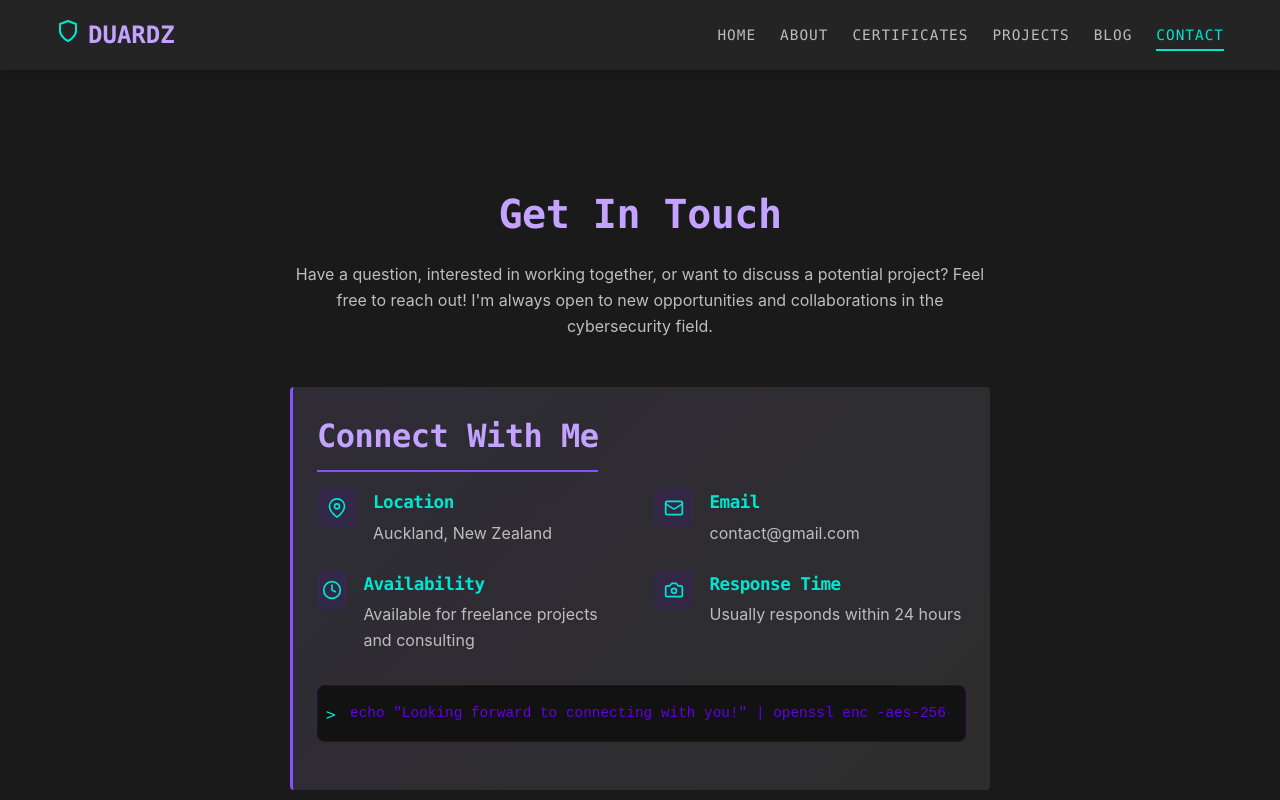
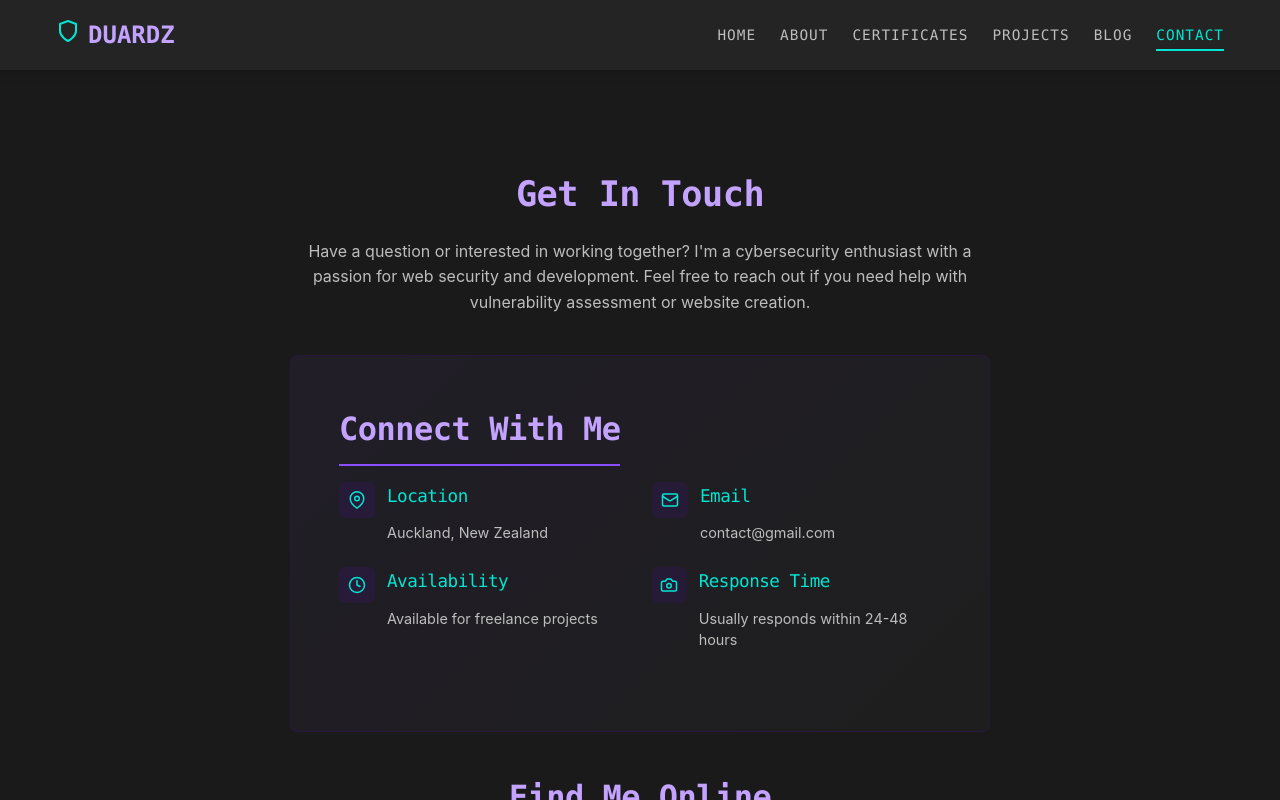
Before and after one commit to Duardz/Duardz, a SvelteKit app: page /contact in a window 1280 px wide. Built offline with nearby package versions, Linux system fonts and the light colour scheme.

Commit message:
Change content on contact page

```diff
--- a/src/routes/contact/+page.svelte
+++ b/src/routes/contact/+page.svelte
@@ -2,7 +2,7 @@
 <script>
   import { onMount } from 'svelte';
 
-  // Social media profiles data
+  // Social media profiles data - simplified
   const socialProfiles = [
     {
       name: "LinkedIn",
@@ -21,36 +21,18 @@
       icon: "twitter",
       url: "https://twitter.com/username",
       color: "#1DA1F2"
-    },
-    {
-      name: "Medium",
-      icon: "medium",
-      url: "https://medium.com/@username",
-      color: "#00AB6C"
-    },
-    {
-      name: "Stack Overflow",
-      icon: "stack-overflow",
-      url: "https://stackoverflow.com/users/12345/username",
-      color: "#F48024"
-    },
-    {
-      name: "Discord",
-      icon: "message-circle",
-      url: "https://discord.gg/username",
-      color: "#5865F2"
     }
   ];
 
-  // Contact info
+  // Contact info - simplified
   const contactInfo = {
     location: "Auckland, New Zealand",
     email: "contact@gmail.com",
-    availability: "Available for freelance projects and consulting",
-    response: "Usually responds within 24 hours"
+    availability: "Available for freelance projects",
+    response: "Usually responds within 24-48 hours"
   };
 
-  // Matrix canvas animation
+  // Matrix canvas animation (simplified)
   // @ts-ignore
   let canvas;
 
@@ -62,7 +44,7 @@
       canvas.height = canvas.clientHeight;
 
       const characters = "01".split("");
-      const fontSize = 14;
+      const fontSize = 12;
       const columns = canvas.width / fontSize;
 
       // @ts-ignore
@@ -116,12 +98,12 @@
     <div style="position: relative;">
       <canvas
         bind:this={canvas}
-        style="position: absolute; top: 0; left: 0; width: 100%; height: 100%; z-index: -1; opacity: 0.3;"
+        style="position: absolute; top: 0; left: 0; width: 100%; height: 100%; z-index: -1; opacity: 0.2;"
       ></canvas>
 
-      <div style="position: relative; z-index: 1; padding: 3rem 0;">
+      <div style="position: relative; z-index: 1; padding: 2rem 0;">
         <h1 class="main-heading">Get In Touch</h1>
-        <p class="intro-text">Have a question, interested in working together, or want to discuss a potential project? Feel free to reach out! I'm always open to new opportunities and collaborations in the cybersecurity field.</p>
+        <p class="intro-text">Have a question or interested in working together? I'm a cybersecurity enthusiast with a passion for web security and development. Feel free to reach out if you need help with vulnerability assessment or website creation.</p>
 
         <div class="content-layout">
           <!-- Contact Information -->
@@ -132,7 +114,7 @@
               <div class="contact-info">
                 <div class="contact-item">
                   <span class="contact-icon">
-                    <svg xmlns="http://www.w3.org/2000/svg" width="20" height="20" viewBox="0 0 24 24" fill="none" stroke="currentColor" stroke-width="2" stroke-linecap="round" stroke-linejoin="round">
+                    <svg xmlns="http://www.w3.org/2000/svg" width="18" height="18" viewBox="0 0 24 24" fill="none" stroke="currentColor" stroke-width="2" stroke-linecap="round" stroke-linejoin="round">
                       <path d="M21 10c0 7-9 13-9 13s-9-6-9-13a9 9 0 0 1 18 0z"></path>
                       <circle cx="12" cy="10" r="3"></circle>
                     </svg>
@@ -145,7 +127,7 @@
 
                 <div class="contact-item">
                   <span class="contact-icon">
-                    <svg xmlns="http://www.w3.org/2000/svg" width="20" height="20" viewBox="0 0 24 24" fill="none" stroke="currentColor" stroke-width="2" stroke-linecap="round" stroke-linejoin="round">
+                    <svg xmlns="http://www.w3.org/2000/svg" width="18" height="18" viewBox="0 0 24 24" fill="none" stroke="currentColor" stroke-width="2" stroke-linecap="round" stroke-linejoin="round">
                       <rect x="2" y="4" width="20" height="16" rx="2"></rect>
                       <path d="M22 7l-8.97 5.7a1.94 1.94 0 01-2.06 0L2 7"></path>
                     </svg>
@@ -158,7 +140,7 @@
 
                 <div class="contact-item">
                   <span class="contact-icon">
-                    <svg xmlns="http://www.w3.org/2000/svg" width="20" height="20" viewBox="0 0 24 24" fill="none" stroke="currentColor" stroke-width="2" stroke-linecap="round" stroke-linejoin="round">
+                    <svg xmlns="http://www.w3.org/2000/svg" width="18" height="18" viewBox="0 0 24 24" fill="none" stroke="currentColor" stroke-width="2" stroke-linecap="round" stroke-linejoin="round">
                       <path d="M12 22a10 10 0 1 0 0-20 10 10 0 0 0 0 20z"></path>
                       <path d="M12 6v6l4 2"></path>
                     </svg>
@@ -171,7 +153,7 @@
 
                 <div class="contact-item">
                   <span class="contact-icon">
-                    <svg xmlns="http://www.w3.org/2000/svg" width="20" height="20" viewBox="0 0 24 24" fill="none" stroke="currentColor" stroke-width="2" stroke-linecap="round" stroke-linejoin="round">
+                    <svg xmlns="http://www.w3.org/2000/svg" width="18" height="18" viewBox="0 0 24 24" fill="none" stroke="currentColor" stroke-width="2" stroke-linecap="round" stroke-linejoin="round">
                       <path d="M14.5 4h-5L7 7H4a2 2 0 0 0-2 2v9a2 2 0 0 0 2 2h16a2 2 0 0 0 2-2V9a2 2 0 0 0-2-2h-3l-2.5-3z"></path>
                       <circle cx="12" cy="13" r="3"></circle>
                     </svg>
@@ -182,16 +164,10 @@
                   </div>
                 </div>
               </div>
-
-              <div class="cyber-terminal" style="margin-top: 2rem;">
-                <div class="cyber-terminal-content">
-                  echo "Looking forward to connecting with you!" | openssl enc -aes-256-cbc -base64
-                </div>
-              </div>
             </div>
           </div>
 
-          <!-- Social Profiles Section -->
+          <!-- Social Profiles Section - Simplified -->
           <div class="social-section">
             <h2>Find Me Online</h2>
             <div class="social-grid">
@@ -199,38 +175,18 @@
                 <a href={profile.url} target="_blank" rel="noopener noreferrer" class="social-card">
                   <span class="social-card-icon" style={`color: ${profile.color};`}>
                     {#if profile.icon === 'linkedin'}
-                      <svg xmlns="http://www.w3.org/2000/svg" width="32" height="32" viewBox="0 0 24 24" fill="none" stroke="currentColor" stroke-width="2" stroke-linecap="round" stroke-linejoin="round">
+                      <svg xmlns="http://www.w3.org/2000/svg" width="28" height="28" viewBox="0 0 24 24" fill="none" stroke="currentColor" stroke-width="2" stroke-linecap="round" stroke-linejoin="round">
                         <path d="M16 8a6 6 0 0 1 6 6v7h-4v-7a2 2 0 0 0-2-2 2 2 0 0 0-2 2v7h-4v-7a6 6 0 0 1 6-6z"></path>
                         <rect x="2" y="9" width="4" height="12"></rect>
                         <circle cx="4" cy="4" r="2"></circle>
                       </svg>
                     {:else if profile.icon === 'github'}
-                      <svg xmlns="http://www.w3.org/2000/svg" width="32" height="32" viewBox="0 0 24 24" fill="none" stroke="currentColor" stroke-width="2" stroke-linecap="round" stroke-linejoin="round">
+                      <svg xmlns="http://www.w3.org/2000/svg" width="28" height="28" viewBox="0 0 24 24" fill="none" stroke="currentColor" stroke-width="2" stroke-linecap="round" stroke-linejoin="round">
                         <path d="M9 19c-5 1.5-5-2.5-7-3m14 6v-3.87a3.37 3.37 0 0 0-.94-2.61c3.14-.35 6.44-1.54 6.44-7A5.44 5.44 0 0 0 20 4.77 5.07 5.07 0 0 0 19.91 1S18.73.65 16 2.48a13.38 13.38 0 0 0-7 0C6.27.65 5.09 1 5.09 1A5.07 5.07 0 0 0 5 4.77a5.44 5.44 0 0 0-1.5 3.78c0 5.42 3.3 6.61 6.44 7A3.37 3.37 0 0 0 9 18.13V22"></path>
                       </svg>
                     {:else if profile.icon === 'twitter'}
-                      <svg xmlns="http://www.w3.org/2000/svg" width="32" height="32" viewBox="0 0 24 24" fill="none" stroke="currentColor" stroke-width="2" stroke-linecap="round" stroke-linejoin="round">
+                      <svg xmlns="http://www.w3.org/2000/svg" width="28" height="28" viewBox="0 0 24 24" fill="none" stroke="currentColor" stroke-width="2" stroke-linecap="round" stroke-linejoin="round">
                         <path d="M23 3a10.9 10.9 0 0 1-3.14 1.53 4.48 4.48 0 0 0-7.86 3v1A10.66 10.66 0 0 1 3 4s-4 9 5 13a11.64 11.64 0 0 1-7 2c9 5 20 0 20-11.5a4.5 4.5 0 0 0-.08-.83A7.72 7.72 0 0 0 23 3z"></path>
-                      </svg>
-                    {:else if profile.icon === 'medium'}
-                      <svg xmlns="http://www.w3.org/2000/svg" width="32" height="32" viewBox="0 0 24 24" fill="none" stroke="currentColor" stroke-width="2" stroke-linecap="round" stroke-linejoin="round">
-                        <rect x="3" y="3" width="18" height="18" rx="2" ry="2"></rect>
-                        <path d="M8 10.5h8"></path>
-                        <path d="M8 14.5h8"></path>
-                        <path d="M8 6.5h8"></path>
-                      </svg>
-                    {:else if profile.icon === 'stack-overflow'}
-                      <svg xmlns="http://www.w3.org/2000/svg" width="32" height="32" viewBox="0 0 24 24" fill="none" stroke="currentColor" stroke-width="2" stroke-linecap="round" stroke-linejoin="round">
-                        <path d="M18 20.002V15.002H20V22.002H3V15.002H5V20.002H18Z"></path>
-                        <path d="M7.5 14.8L16.8 17.2L17.4 15.3L8.1 12.9L7.5 14.8Z" fill="currentColor" stroke="none"></path>
-                        <path d="M8.4 11.2L16.9 16.2L18 14.6L9.5 9.60001L8.4 11.2Z" fill="currentColor" stroke="none"></path>
-                        <path d="M10.4 8.00001L17.1 15.2L18.5 13.9L11.8 6.70001L10.4 8.00001Z" fill="currentColor" stroke="none"></path>
-                        <path d="M13.2 5.19999L17.9 14.4L19.6 13.5L14.9 4.29999L13.2 5.19999Z" fill="currentColor" stroke="none"></path>
-                        <path d="M16.4 3.10001L18.8 13.1L20.7 12.7L18.3 2.70001L16.4 3.10001Z" fill="currentColor" stroke="none"></path>
-                      </svg>
-                    {:else if profile.icon === 'message-circle'}
-                      <svg xmlns="http://www.w3.org/2000/svg" width="32" height="32" viewBox="0 0 24 24" fill="none" stroke="currentColor" stroke-width="2" stroke-linecap="round" stroke-linejoin="round">
-                        <path d="M21 11.5a8.38 8.38 0 0 1-.9 3.8 8.5 8.5 0 0 1-7.6 4.7 8.38 8.38 0 0 1-3.8-.9L3 21l1.9-5.7a8.38 8.38 0 0 1-.9-3.8 8.5 8.5 0 0 1 4.7-7.6 8.38 8.38 0 0 1 3.8-.9h.5a8.48 8.48 0 0 1 8 8v.5z"></path>
                       </svg>
                     {/if}
                   </span>
@@ -245,44 +201,49 @@
   </div>
 </section>
 
-<section class="section" style="background-color: var(--dark-elevated); padding: 4rem 0;">
+<!-- Services section - Simplified and focused on actual services -->
+<section class="section" style="background-color: var(--dark-elevated); padding: 3rem 0;">
   <div class="container" style="text-align: center;">
-    <h2>Let's Work Together</h2>
-    <p style="max-width: 700px; margin: 0 auto 2rem auto;">Whether you're looking for a cybersecurity consultant, need help with a specific project, or just want to connect, I'm open to discussions and collaborations. Don't hesitate to reach out via email or social media!</p>
+    <h2>How I Can Help</h2>
+    <p style="max-width: 700px; margin: 0 auto 1.5rem auto;">As a cybersecurity enthusiast with web development skills, here are the services I currently offer:</p>
 
     <div class="services-grid">
       <div class="card">
         <div class="card-content">
-          <svg xmlns="http://www.w3.org/2000/svg" width="48" height="48" viewBox="0 0 24 24" fill="none" stroke="var(--secondary)" stroke-width="2" stroke-linecap="round" stroke-linejoin="round" style="margin-bottom: 1rem;">
-            <path d="M21 16V8a2 2 0 0 0-1-1.73l-7-4a2 2 0 0 0-2 0l-7 4A2 2 0 0 0 3 8v8a2 2 0 0 0 1 1.73l7 4a2 2 0 0 0 2 0l7-4A2 2 0 0 0 21 16z"></path>
-            <polyline points="7.5 4.21 12 6.81 16.5 4.21"></polyline>
-            <polyline points="7.5 19.79 7.5 14.6 3 12"></polyline>
-            <polyline points="21 12 16.5 14.6 16.5 19.79"></polyline>
-            <polyline points="3.27 6.96 12 12.01 20.73 6.96"></polyline>
-            <line x1="12" y1="22.08" x2="12" y2="12"></line>
+          <svg xmlns="http://www.w3.org/2000/svg" width="40" height="40" viewBox="0 0 24 24" fill="none" stroke="var(--secondary)" stroke-width="2" stroke-linecap="round" stroke-linejoin="round" style="margin-bottom: 1rem;">
+            <path d="M18 8h1a4 4 0 0 1 0 8h-1"></path>
+            <path d="M2 8h16v9a4 4 0 0 1-4 4H6a4 4 0 0 1-4-4V8z"></path>
+            <line x1="6" y1="1" x2="6" y2="4"></line>
+            <line x1="10" y1="1" x2="10" y2="4"></line>
+            <line x1="14" y1="1" x2="14" y2="4"></line>
           </svg>
-          <h3>Security Consulting</h3>
-          <p>Need expert advice on strengthening your security posture? I offer consulting services tailored to your needs.</p>
+          <h3>Web Vulnerability Assessment</h3>
+          <p>I can help identify security weaknesses in your website, perform basic penetration testing, and provide recommendations to improve your web security.</p>
         </div>
       </div>
 
       <div class="card">
         <div class="card-content">
-          <svg xmlns="http://www.w3.org/2000/svg" width="48" height="48" viewBox="0 0 24 24" fill="none" stroke="var(--secondary)" stroke-width="2" stroke-linecap="round" stroke-linejoin="round" style="margin-bottom: 1rem;">
-            <path d="M17 3a2.828 2.828 0 1 1 4 4L7.5 20.5 2 22l1.5-5.5L17 3z"></path>
+          <svg xmlns="http://www.w3.org/2000/svg" width="40" height="40" viewBox="0 0 24 24" fill="none" stroke="var(--secondary)" stroke-width="2" stroke-linecap="round" stroke-linejoin="round" style="margin-bottom: 1rem;">
+            <polygon points="12 2 2 7 12 12 22 7 12 2"></polygon>
+            <polyline points="2 17 12 22 22 17"></polyline>
+            <polyline points="2 12 12 17 22 12"></polyline>
           </svg>
-          <h3>Project Collaboration</h3>
-          <p>Looking for a cybersecurity professional to join your team for a specific project? Let's discuss how I can contribute.</p>
+          <h3>Website Creation</h3>
+          <p>Need a simple, secure website? I create responsive websites with modern frameworks like SvelteKit, focusing on both functionality and security best practices.</p>
         </div>
       </div>
 
       <div class="card">
         <div class="card-content">
-          <svg xmlns="http://www.w3.org/2000/svg" width="48" height="48" viewBox="0 0 24 24" fill="none" stroke="var(--secondary)" stroke-width="2" stroke-linecap="round" stroke-linejoin="round" style="margin-bottom: 1rem;">
-            <polygon points="12 2 15.09 8.26 22 9.27 17 14.14 18.18 21.02 12 17.77 5.82 21.02 7 14.14 2 9.27 8.91 8.26 12 2"></polygon>
+          <svg xmlns="http://www.w3.org/2000/svg" width="40" height="40" viewBox="0 0 24 24" fill="none" stroke="var(--secondary)" stroke-width="2" stroke-linecap="round" stroke-linejoin="round" style="margin-bottom: 1rem;">
+            <path d="M17 21v-2a4 4 0 0 0-4-4H5a4 4 0 0 0-4 4v2"></path>
+            <circle cx="9" cy="7" r="4"></circle>
+            <path d="M23 21v-2a4 4 0 0 0-3-3.87"></path>
+            <path d="M16 3.13a4 4 0 0 1 0 7.75"></path>
           </svg>
-          <h3>Speaking Engagements</h3>
-          <p>Need a speaker for your cybersecurity event or conference? I'm available for presentations on various security topics.</p>
+          <h3>Project Collaboration</h3>
+          <p>Interested in collaborating on a cybersecurity or web development project? I'm always looking to learn and grow by working with others on interesting challenges.</p>
         </div>
       </div>
     </div>
@@ -293,27 +254,36 @@
   .main-heading {
     text-align: center;
     margin-bottom: 1rem;
+    font-size: 2.2rem;
   }
 
   .intro-text {
     text-align: center;
-    margin-bottom: 3rem;
+    margin-bottom: 2.5rem;
     max-width: 700px;
     margin-left: auto;
     margin-right: auto;
+    line-height: 1.6;
   }
 
   .content-layout {
     display: flex;
     flex-direction: column;
-    gap: 3rem;
-    max-width: 900px;
+    gap: 2.5rem;
+    max-width: 800px;
     margin: 0 auto;
   }
 
   .contact-card {
     max-width: 700px;
     margin: 0 auto;
+    background-color: rgba(255, 255, 255, 0.02);
+    border: 1px solid rgba(98, 0, 234, 0.15);
+    border-radius: 8px;
+  }
+
+  .card-content {
+    padding: 1.5rem;
   }
 
   .contact-info {
@@ -325,53 +295,44 @@
   .contact-item {
     display: flex;
     align-items: flex-start;
-    gap: 1rem;
+    gap: 0.75rem;
   }
 
   .contact-icon {
     display: flex;
     align-items: center;
     justify-content: center;
-    width: 40px;
-    height: 40px;
+    width: 36px;
+    height: 36px;
     background-color: rgba(98, 0, 234, 0.1);
-    border-radius: 8px;
+    border-radius: 6px;
     color: var(--secondary, #6200EA);
   }
 
   .contact-item h3 {
-    font-size: 1.1rem;
-    margin: 0 0 0.25rem 0;
+    font-size: 1rem;
+    margin: 0 0 0.2rem 0;
+    font-weight: 500;
   }
 
   .contact-item p {
     margin: 0;
-  }
-
-  .cyber-terminal {
-    background-color: #121212;
-    border-radius: 8px;
-    padding: 1rem;
-    border: 1px solid rgba(98, 0, 234, 0.2);
-  }
-
-  .cyber-terminal-content {
-    font-family: monospace;
-    color: #6200EA;
-    font-size: 0.9rem;
-    white-space: nowrap;
-    overflow-x: auto;
+    font-size: 0.95rem;
   }
 
   .social-section {
     text-align: center;
   }
 
+  .social-section h2 {
+    margin-bottom: 1.5rem;
+  }
+
   .social-grid {
     display: grid;
     grid-template-columns: repeat(3, 1fr);
-    gap: 1.5rem;
-    max-width: 800px;
+    gap: 1rem;
+    max-width: 600px;
     margin: 0 auto;
   }
 
@@ -379,48 +340,96 @@
     display: flex;
     flex-direction: column;
     align-items: center;
-    padding: 1.5rem;
-    background-color: rgba(255, 255, 255, 0.03);
+    padding: 1.25rem;
+    background-color: rgba(255, 255, 255, 0.02);
+    border: 1px solid rgba(98, 0, 234, 0.15);
     border-radius: 8px;
-    transition: transform 0.2s;
+    transition: transform 0.2s, background-color 0.2s;
     text-decoration: none;
     color: inherit;
   }
 
   .social-card:hover {
     transform: translateY(-3px);
+    background-color: rgba(255, 255, 255, 0.04);
   }
 
   .social-card-icon {
-    margin-bottom: 0.75rem;
+    margin-bottom: 0.5rem;
+  }
+
+  .social-label {
+    font-size: 0.95rem;
   }
 
   .services-grid {
     display: grid;
     grid-template-columns: repeat(3, 1fr);
-    gap: 1.5rem;
+    gap: 1.25rem;
     max-width: 900px;
     margin: 0 auto;
   }
 
+  .card {
+    background-color: rgba(255, 255, 255, 0.02);
+    border: 1px solid rgba(98, 0, 234, 0.15);
+    border-radius: 8px;
+    transition: transform 0.2s;
+  }
+
+  .card:hover {
+    transform: translateY(-3px);
+  }
+
+  .card h3 {
+    font-size: 1.1rem;
+    margin-top: 0;
+    margin-bottom: 0.75rem;
+  }
+
+  .card p {
+    margin: 0;
+    font-size: 0.9rem;
+    line-height: 1.5;
+  }
+
+  /* Responsive adjustments */
   @media (max-width: 900px) {
+    .services-grid {
+      grid-template-columns: repeat(2, 1fr);
+      max-width: 650px;
+    }
+  }
+
+  @media (max-width: 768px) {
     .contact-info {
       grid-template-columns: 1fr;
+      gap: 1.25rem;
     }
 
     .social-grid {
-      grid-template-columns: repeat(2, 1fr);
+      grid-template-columns: repeat(3, 1fr);
+      max-width: 100%;
     }
 
     .services-grid {
       grid-template-columns: 1fr;
-      max-width: 500px;
+      max-width: 450px;
+    }
+
+    .main-heading {
+      font-size: 1.8rem;
     }
   }
 
-  @media (max-width: 600px) {
+  @media (max-width: 500px) {
     .social-grid {
-      grid-template-columns: 1fr;
+      grid-template-columns: repeat(2, 1fr);
+      gap: 0.75rem;
+    }
+
+    .card-content {
+      padding: 1.25rem;
     }
   }
 </style>
```
